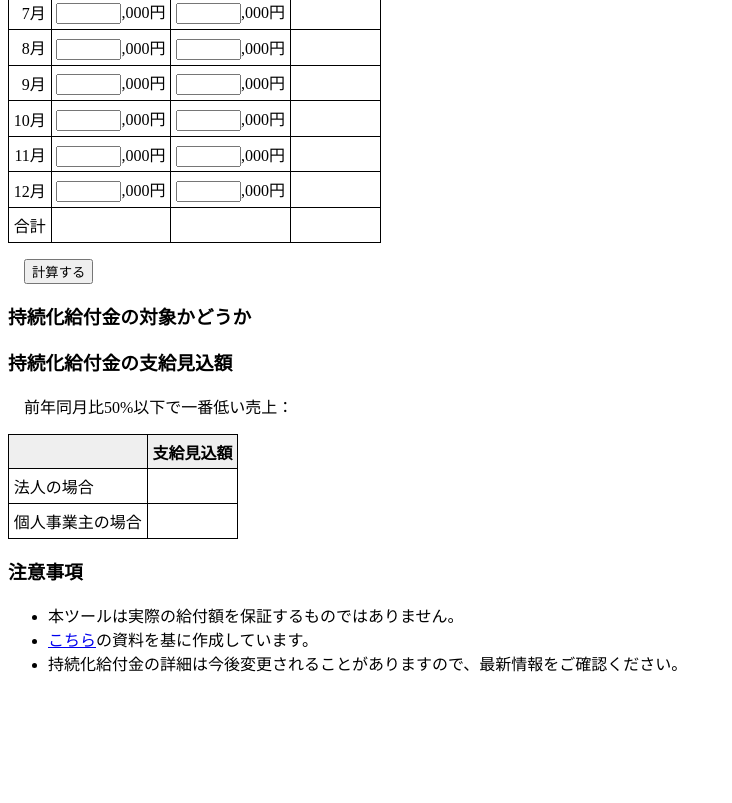
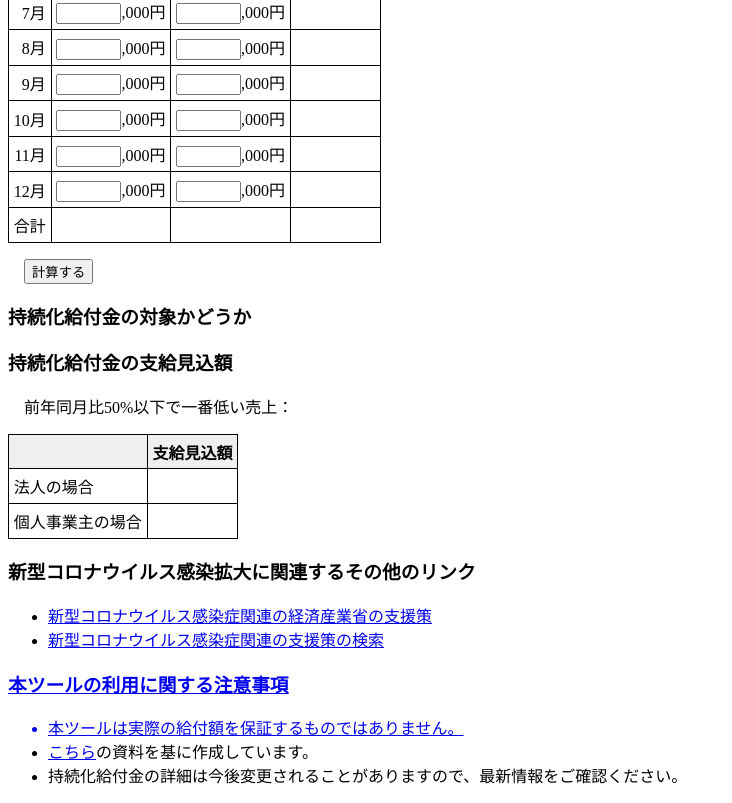
Before and after one commit to jpsmea-dx-office/benefit-simulation, a plain HTML site: page docs/index.html in a window 1280 px wide. Shown: the part 384-1187 px from the top of the page, without its empty margins (0-732 px from the left). Before the commit the page ends 1075 px from the top, so only its background shows below. Drawn offline with Linux system fonts and the light colour scheme.

Commit message:
Update index.html

```diff
--- a/docs/index.html
+++ b/docs/index.html
@@ -214,7 +214,12 @@ function calculate(){
     <td id="kojin"></td>
   </tr>
 </table>
-<h3>注意事項</h3>
+<h3>新型コロナウイルス感染拡大に関連するその他のリンク</h3>
+<ul>
+  <li><a href="https://www.meti.go.jp/covid-19/index.html">新型コロナウイルス感染症関連の経済産業省の支援策</li>
+  <li><a href="https://seido-navi.mirasapo-plus.go.jp/supports?keywords=%E6%96%B0%E5%9E%8B%E3%82%B3%E3%83%AD%E3%83%8A%E3%82%A6%E3%82%A4%E3%83%AB%E3%82%B9%E6%84%9F%E6%9F%93%E7%97%87%E9%96%A2%E9%80%A3&sort=popularity&order=desc&limit=10&offset=0">新型コロナウイルス感染症関連の支援策の検索</li>
+</ul>
+<h3>本ツールの利用に関する注意事項</h3>
 <ul>
   <li>本ツールは実際の給付額を保証するものではありません。</li>
   <li><a href="https://www.meti.go.jp/covid-19/pdf/kyufukin.pdf">こちら</a>の資料を基に作成しています。</li>
```
